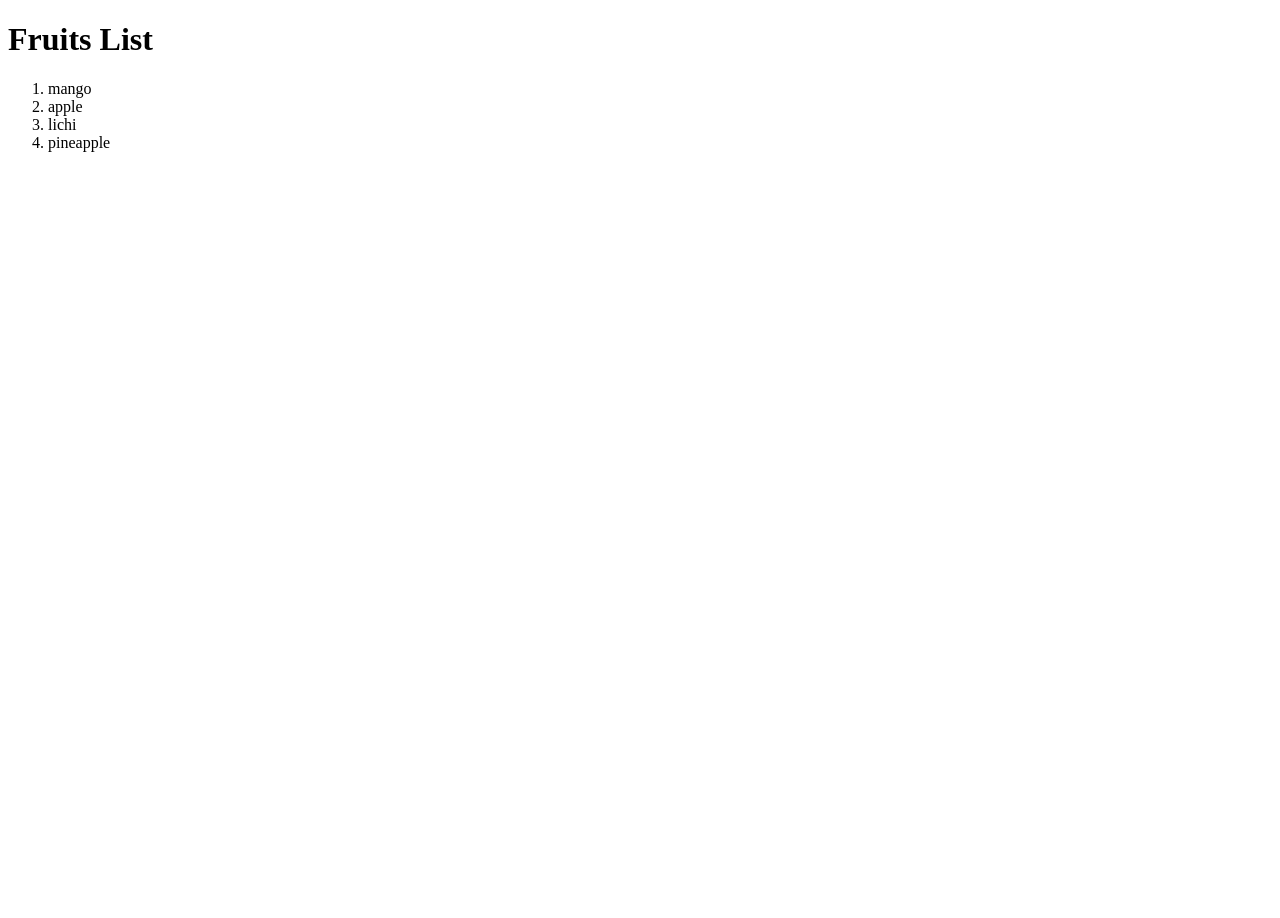
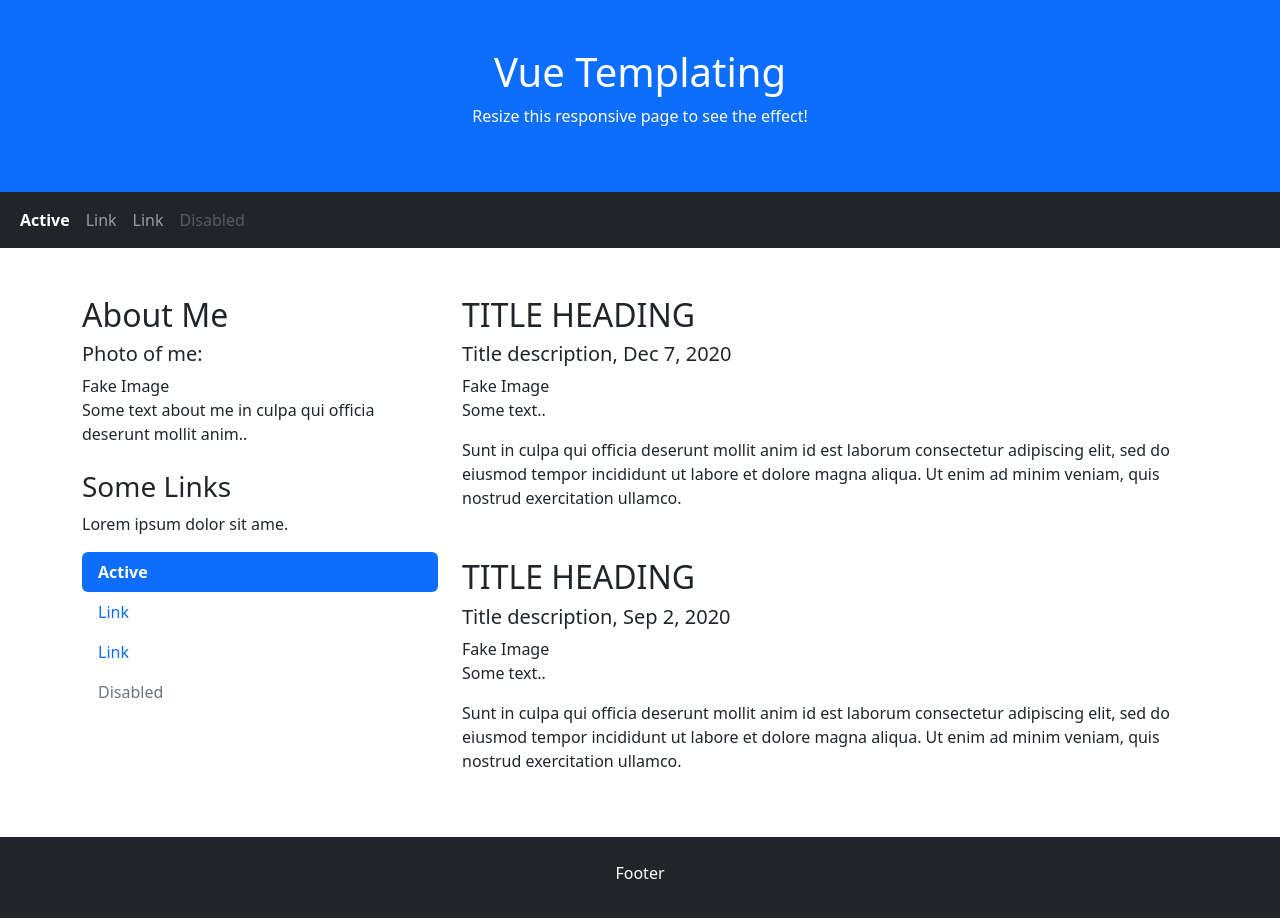
Before and after one commit to naymur92/wdpf51_Vue, a Vue app in the folder project2/: page / in a window 1280 px wide. Shown: the top 918 px of the page. Before the commit the page ends 800 px from the top, so only its background shows below. Built offline with nearby package versions, Linux system fonts and the light colour scheme.

Commit message:
practice event, forms, Templating etc in project2

```diff
--- a/project2/index.html
+++ b/project2/index.html
@@ -1,13 +1,19 @@
 <!DOCTYPE html>
 <html lang="en">
+
 <head>
   <meta charset="UTF-8">
   <link rel="icon" href="/favicon.ico">
   <meta name="viewport" content="width=device-width, initial-scale=1.0">
+  <link href="https://cdn.jsdelivr.net/npm/bootstrap@5.2.3/dist/css/bootstrap.min.css" rel="stylesheet">
+  <script src="https://cdn.jsdelivr.net/npm/bootstrap@5.2.3/dist/js/bootstrap.bundle.min.js"></script>
+
   <title>Vite App</title>
 </head>
+
 <body>
   <div id="app"></div>
   <script type="module" src="/src/main.js"></script>
 </body>
+
 </html>
--- /dev/null
+++ b/project2/src/Event1.vue
@@ -0,0 +1,59 @@
+<template>
+  <div>
+    <h1>Event 1</h1>
+    <input
+      type="text"
+      v-model="formname"
+      @keyup.enter="setName(formname)"
+      placeholder="Enter Name"
+    />
+    <p><strong>Name:</strong> {{ name }}</p>
+    <button @click="setName(formname)">Change Name</button>
+    <hr />
+
+    <h2>Count: {{ count }}</h2>
+    <button @click="count++">Count + 1</button>
+    <button @click="count--">Count - 1</button>
+    <button @click="count += 5">Count + 5</button>
+    <button @click="count -= 5">Count - 5</button>
+    <hr />
+
+    <!-- using $event special variable -->
+    <button @click="warn('Form cannot be submitted yet.', $event)">
+      Submit
+    </button>
+
+    <!-- using inline arrow function -->
+    <button @click="(event) => warn('Form cannot be submitted yet.', event)">
+      Submit
+    </button>
+  </div>
+</template>
+
+<script>
+export default {
+  data() {
+    return {
+      name: "Naymur",
+      formname: "",
+      count: 0,
+    };
+  },
+  methods: {
+    setName(param) {
+      this.name = param;
+      this.formname = "";
+    },
+    warn(message, event) {
+      // now we have access to the native event
+      if (event) {
+        event.preventDefault();
+      }
+      alert(message);
+    },
+  },
+};
+</script>
+
+<style>
+</style>
--- /dev/null
+++ b/project2/src/Event2.vue
@@ -0,0 +1,33 @@
+<template>
+  <div>
+    <form action="">
+      <button @click="warn('Form cannot be submitted yet.', $event)">
+        Submit
+      </button>
+
+      <!-- using inline arrow function -->
+      <button @click="(event) => warn('Form cannot be submitted yet.', event)">
+        Submit
+      </button>
+      <button>submit</button>
+    </form>
+    <!-- using $event special variable -->
+  </div>
+</template>
+
+<script>
+export default {
+  methods: {
+    warn(message, event) {
+      // now we have access to the native event
+      if (event) {
+        event.preventDefault();
+      }
+      alert(message);
+    },
+  },
+};
+</script>
+
+<style>
+</style>
--- /dev/null
+++ b/project2/src/FormBindings.vue
@@ -0,0 +1,150 @@
+<template>
+  <div>
+    <div class="row justify-content-center">
+      <div class="col-6">
+        <div class="card">
+          <div class="card-header">
+            <h1 class="text-center">Form Bindings</h1>
+          </div>
+          <form @submit.prevent="submitForm()">
+            <div class="card-body">
+              <div class="form-group">
+                <label for="_name"><strong>Name:</strong></label>
+                <input
+                  type="text"
+                  v-model.trim="formValues.name"
+                  id="_name"
+                  placeholder="Enter Name"
+                  class="form-control"
+                />
+              </div>
+              <div class="form-group">
+                <label for="_email"><strong>Email:</strong></label>
+                <input
+                  type="email"
+                  v-model.trim="formValues.email"
+                  id="_email"
+                  placeholder="Enter Email"
+                  class="form-control"
+                />
+              </div>
+              <div class="form-group">
+                <label for="_district"><strong>District:</strong></label>
+                <select
+                  v-model="formValues.district"
+                  id="_district"
+                  class="form-control"
+                >
+                  <option value="" disabled selected>Select One</option>
+                  <option value="chuadanga">Chuadanga</option>
+                  <option value="dhaka">Dhaka</option>
+                  <option value="kushtia">Kushtia</option>
+                </select>
+              </div>
+              <div class="form-group">
+                <strong>Gender: </strong>
+
+                <input
+                  type="radio"
+                  name="gender"
+                  value="male"
+                  v-model="formValues.gender"
+                />
+                <label for="_g_male"><strong>Male</strong></label>
+                &nbsp; &nbsp;
+
+                <input
+                  type="radio"
+                  name="gender"
+                  value="female"
+                  v-model="formValues.gender"
+                />
+                <label for="_g_female"><strong>Female</strong></label>
+              </div>
+              <div class="form-group">
+                <label for="_education"><strong>District:</strong></label>
+                <select
+                  v-model="formValues.education"
+                  id="_education"
+                  multiple
+                  class="form-control"
+                >
+                  <option value="ssc">SSC</option>
+                  <option value="hsc">HSC</option>
+                  <option value="bsc">BSc</option>
+                  <option value="msc">MSc</option>
+                </select>
+              </div>
+              <div class="form-group">
+                <label><strong>Courses:</strong></label>
+                <br />
+                <input
+                  type="checkbox"
+                  v-model="formValues.courses"
+                  value="Python"
+                />
+                Python <br />
+                <input
+                  type="checkbox"
+                  v-model="formValues.courses"
+                  value="Java"
+                />
+                Java <br />
+                <input
+                  type="checkbox"
+                  v-model="formValues.courses"
+                  value="PHP"
+                />
+                PHP <br />
+              </div>
+              <div class="form-group">
+                <label for="_age"><strong>Age:</strong></label>
+                <input
+                  type="number"
+                  id="_age"
+                  v-model="formValues.age"
+                  class="form-control"
+                  placeholder="Enter Age"
+                />
+              </div>
+            </div>
+            <div class="card-footer">
+              <button class="btn btn-success">Submit</button>
+            </div>
+          </form>
+        </div>
+        <h3 class="mt-4">Submitted Data</h3>
+        <pre>
+          {{ JSON.stringify(output, NULL, 2) }}
+        </pre>
+      </div>
+    </div>
+  </div>
+</template>
+
+<script>
+export default {
+  data() {
+    return {
+      formValues: {
+        name: "",
+        email: "",
+        district: "",
+        gender: "",
+        education: [],
+        courses: [],
+        age: null,
+      },
+      output: {},
+    };
+  },
+  methods: {
+    submitForm() {
+      this.output = this.formValues;
+    },
+  },
+};
+</script>
+
+<style>
+</style>
--- /dev/null
+++ b/project2/src/Templating.vue
@@ -0,0 +1,70 @@
+<script setup>
+import Header from "./layouts/Header.vue";
+import Navbar from "./layouts/Navbar.vue";
+import Footer from "./layouts/Footer.vue";
+</script>
+
+<template>
+  <div>
+    <Header />
+    <Navbar />
+
+    <div class="container mt-5">
+      <div class="row">
+        <div class="col-sm-4">
+          <h2>About Me</h2>
+          <h5>Photo of me:</h5>
+          <div class="fakeimg">Fake Image</div>
+          <p>Some text about me in culpa qui officia deserunt mollit anim..</p>
+          <h3 class="mt-4">Some Links</h3>
+          <p>Lorem ipsum dolor sit ame.</p>
+          <ul class="nav nav-pills flex-column">
+            <li class="nav-item">
+              <a class="nav-link active" href="#">Active</a>
+            </li>
+            <li class="nav-item">
+              <a class="nav-link" href="#">Link</a>
+            </li>
+            <li class="nav-item">
+              <a class="nav-link" href="#">Link</a>
+            </li>
+            <li class="nav-item">
+              <a class="nav-link disabled" href="#">Disabled</a>
+            </li>
+          </ul>
+          <hr class="d-sm-none" />
+        </div>
+        <div class="col-sm-8">
+          <h2>TITLE HEADING</h2>
+          <h5>Title description, Dec 7, 2020</h5>
+          <div class="fakeimg">Fake Image</div>
+          <p>Some text..</p>
+          <p>
+            Sunt in culpa qui officia deserunt mollit anim id est laborum
+            consectetur adipiscing elit, sed do eiusmod tempor incididunt ut
+            labore et dolore magna aliqua. Ut enim ad minim veniam, quis nostrud
+            exercitation ullamco.
+          </p>
+
+          <h2 class="mt-5">TITLE HEADING</h2>
+          <h5>Title description, Sep 2, 2020</h5>
+          <div class="fakeimg">Fake Image</div>
+          <p>Some text..</p>
+          <p>
+            Sunt in culpa qui officia deserunt mollit anim id est laborum
+            consectetur adipiscing elit, sed do eiusmod tempor incididunt ut
+            labore et dolore magna aliqua. Ut enim ad minim veniam, quis nostrud
+            exercitation ullamco.
+          </p>
+        </div>
+      </div>
+    </div>
+
+    <Footer />
+  </div>
+</template>
+<script>
+export default {};
+</script>
+<style>
+</style>
--- /dev/null
+++ b/project2/src/layouts/Footer.vue
@@ -0,0 +1,12 @@
+<template>
+  <div class="mt-5 p-4 bg-dark text-white text-center">
+    <p>Footer</p>
+  </div>
+</template>
+
+<script>
+export default {};
+</script>
+
+<style>
+</style>
--- /dev/null
+++ b/project2/src/layouts/Header.vue
@@ -0,0 +1,13 @@
+<template>
+  <div class="p-5 bg-primary text-white text-center">
+    <h1>Vue Templating</h1>
+    <p>Resize this responsive page to see the effect!</p>
+  </div>
+</template>
+
+<script>
+export default {};
+</script>
+
+<style>
+</style>
--- /dev/null
+++ b/project2/src/layouts/Navbar.vue
@@ -0,0 +1,27 @@
+<template>
+  <nav class="navbar navbar-expand-sm bg-dark navbar-dark">
+    <div class="container-fluid">
+      <ul class="navbar-nav">
+        <li class="nav-item">
+          <a class="nav-link active" href="#">Active</a>
+        </li>
+        <li class="nav-item">
+          <a class="nav-link" href="#">Link</a>
+        </li>
+        <li class="nav-item">
+          <a class="nav-link" href="#">Link</a>
+        </li>
+        <li class="nav-item">
+          <a class="nav-link disabled" href="#">Disabled</a>
+        </li>
+      </ul>
+    </div>
+  </nav>
+</template>
+
+<script>
+export default {};
+</script>
+
+<style>
+</style>
```
Also changed, not shown: project2/src/main.js (+6 -1 lines). Lines whose indentation alone changed are shown as unchanged.
